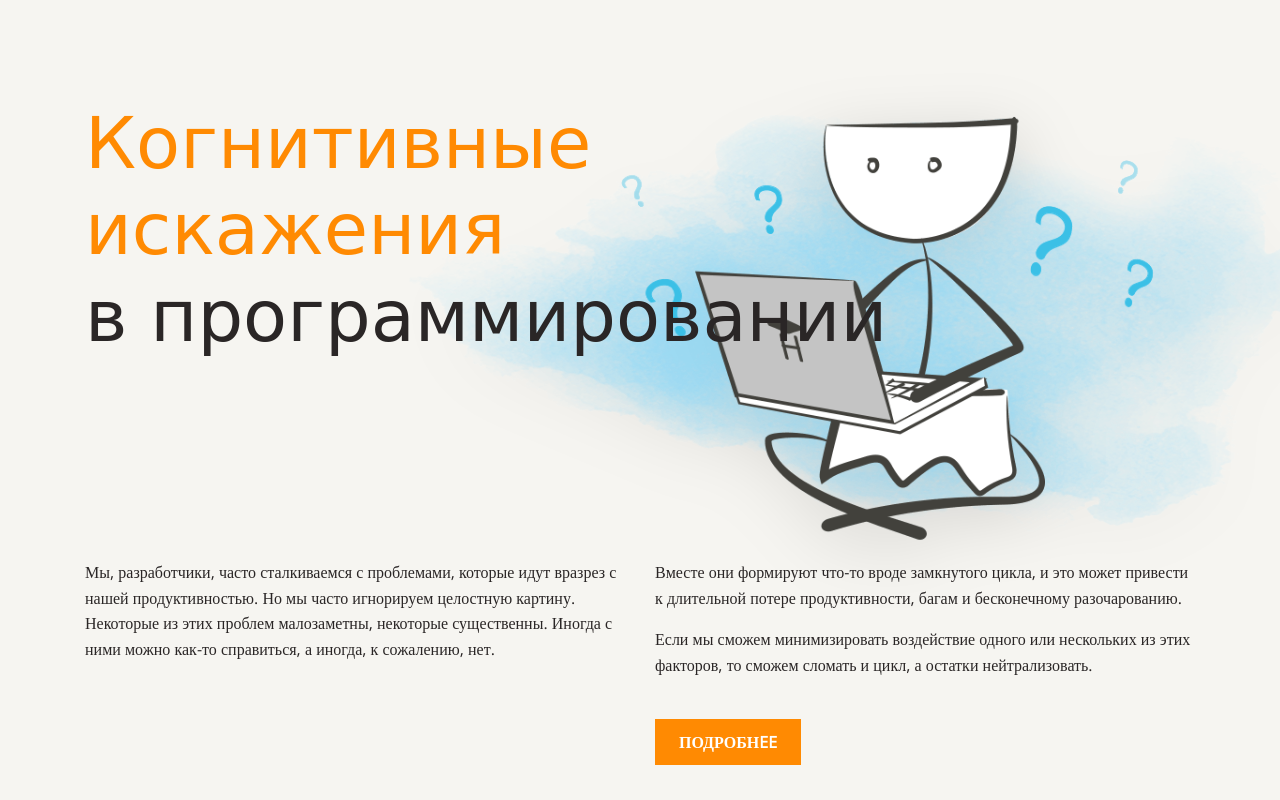
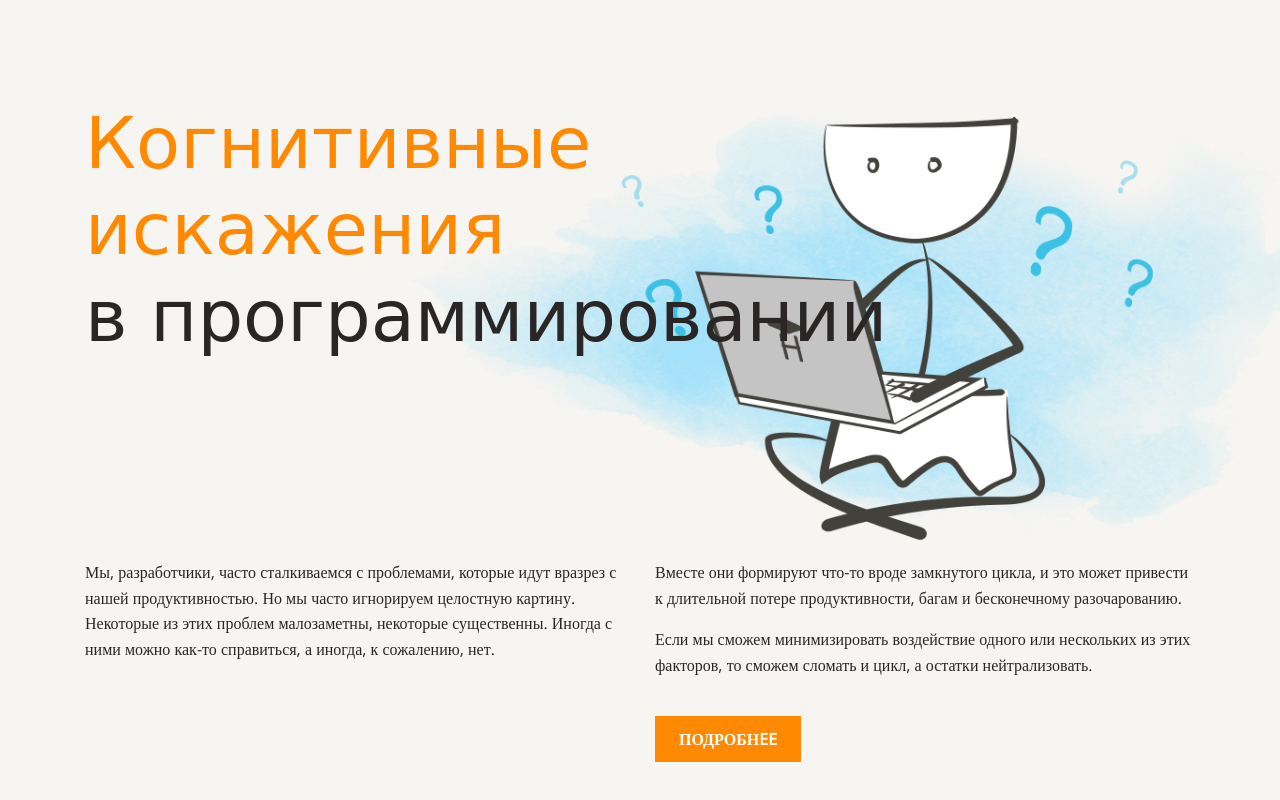
Before and after one commit to maxdzyubak/layout-designer-project-58, a website: page src/index.html in a window 1280 px wide. Shown: the top 800 px of the page. Drawn offline with nearby package versions, Linux system fonts and the light colour scheme; a web font is replaced by a local one.

Commit message:
Update style.css

```diff
--- a/src/styles/style.css
+++ b/src/styles/style.css
@@ -96,6 +96,10 @@ nav ul {
 
 header {
   height: 914px;
+}
+
+header img {
+  filter: none;
 }
 
 .header-container {
@@ -234,7 +238,7 @@ header {
 }
 
 .pb-35px {
-  padding-bottom: 35px;
+  padding-bottom: 32px;
 }
 
 .mb-100px {
```
